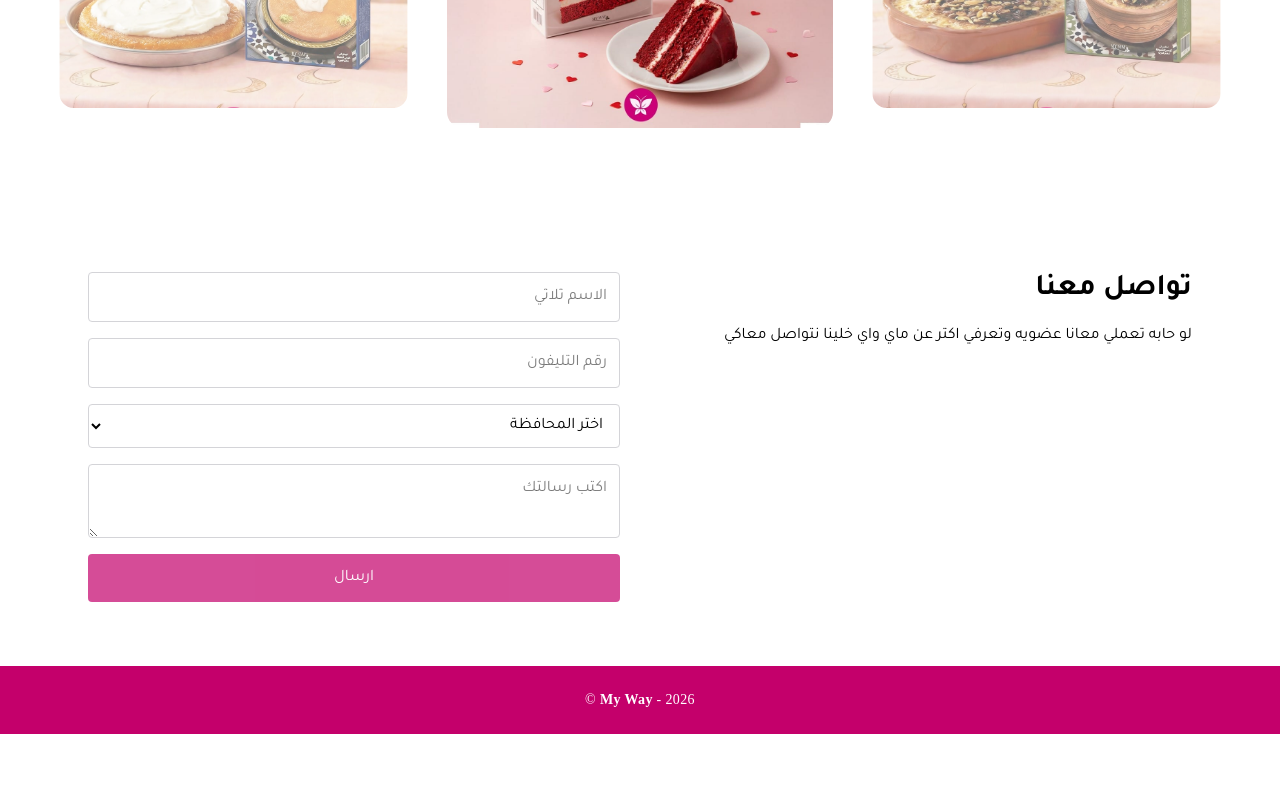
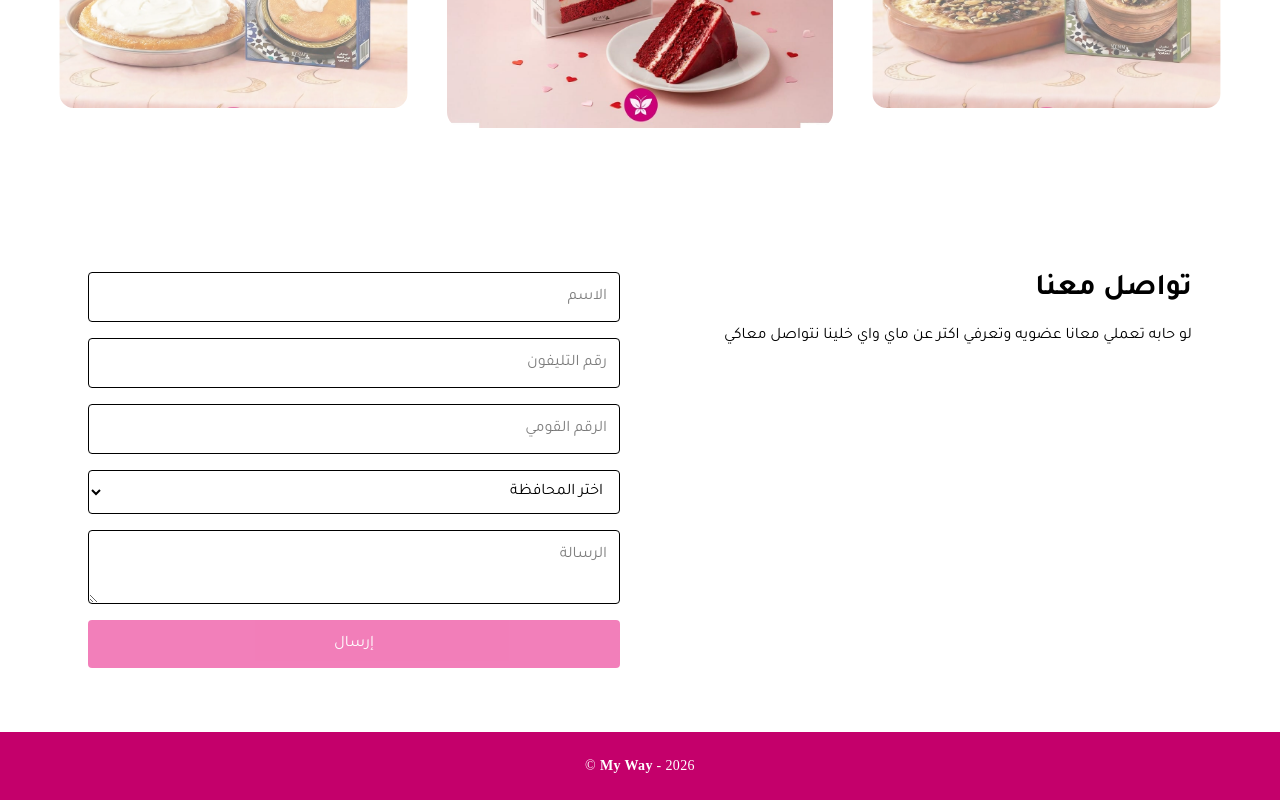
Before and after one commit to arwaahesham/My-Way, a Next.js app: page / in a window 1280 px wide. Shown: the part 2388-3188 px from the top of the page. Before the commit the page ends 3122 px from the top, so only its background shows below. Built offline with nearby package versions, Linux system fonts and the light colour scheme; no server answers.

Commit message:
new update

```diff
--- a/src/components/Contact.jsx
+++ b/src/components/Contact.jsx
@@ -1,63 +1,75 @@
 'use client'
+
 import { useRef, useState } from "react";
 import { motion } from "framer-motion";
 import emailjs from "@emailjs/browser";
 
 function Contact() {
-  const form = useRef();
+  const form = useRef(null);
+
   const [loading, setLoading] = useState(false);
   const [success, setSuccess] = useState(false);
   const [error, setError] = useState(null);
   const [formValid, setFormValid] = useState(false);
 
+  // ✅ FIXED: safe validation using FormData
   const handleChange = () => {
-    const name = form.current.user_name.value.trim() !== "";
-    const phone = form.current.user_phone.value.replace(/\D/g, "").length === 11;
-    const city = form.current.user_city.value.trim() !== "";
-    const message = form.current.message.value.trim() !== "";
-    setFormValid(name && phone && city && message);
+    const data = new FormData(form.current);
+
+    const name = (data.get("user_name") || "").trim() !== "";
+    const phone = (data.get("user_phone") || "").replace(/\D/g, "").length === 11;
+    const id = (data.get("user_id") || "").replace(/\D/g, "").length === 14;
+    const city = (data.get("user_city") || "").trim() !== "";
+    const message = (data.get("message") || "").trim() !== "";
+
+    setFormValid(name && phone && id && city && message);
   };
 
+  // ✅ FIXED phone input
   const handlePhoneChange = (e) => {
-    const value = e.target.value.replace(/\D/g, "");
-    e.target.value = value;
+    e.target.value = e.target.value.replace(/\D/g, "");
     handleChange();
   };
 
-  const sendEmail = (e) => {
+  // 🔥 FIXED: safer EmailJS call (no sendForm issues in Next.js)
+  const sendEmail = async (e) => {
     e.preventDefault();
     setError(null);
+
     if (!formValid) return;
 
-    setLoading(true);
-    setSuccess(false);
+    try {
+      setLoading(true);
 
-    // It's best practice to store these IDs in environment variables
-    // Create a .env.local file in your root directory and add:
-    // NEXT_PUBLIC_EMAILJS_SERVICE_ID=your_service_id
-    // NEXT_PUBLIC_EMAILJS_TEMPLATE_ID=your_template_id
-    // NEXT_PUBLIC_EMAILJS_PUBLIC_KEY=your_public_key
-    emailjs
-      .sendForm(
+      const data = new FormData(form.current);
+
+      const templateParams = {
+        user_name: data.get("user_name"),
+        user_phone: data.get("user_phone"),
+        user_id: data.get("user_id"),
+        user_city: data.get("user_city"),
+        message: data.get("message"),
+      };
+
+      const result = await emailjs.send(
         process.env.NEXT_PUBLIC_EMAILJS_SERVICE_ID || "service_yix7yj9",
         process.env.NEXT_PUBLIC_EMAILJS_TEMPLATE_ID || "template_xnfu81e",
-        form.current,
+        templateParams,
         process.env.NEXT_PUBLIC_EMAILJS_PUBLIC_KEY || "IVjACImzdWKMPpbyw"
-      )
-      .then(
-        (result) => {
-          console.log(result.text);
-          setLoading(false);
-          setSuccess(true);
-          form.current.reset();
-          setFormValid(false);
-        },
-        (error) => {
-          console.log(error.text);
-          setLoading(false);
-          setError("حدث خطأ أثناء الإرسال. يرجى المحاولة مرة أخرى.");
-        }
       );
+
+      console.log("SUCCESS:", result.text);
+
+      setSuccess(true);
+      form.current.reset();
+      setFormValid(false);
+
+    } catch (err) {
+      console.log("ERROR:", err);
+      setError(err?.text || "حدث خطأ أثناء الإرسال");
+    } finally {
+      setLoading(false);
+    }
   };
 
   return (
@@ -66,66 +78,65 @@ function Contact() {
       className="py-16 relative w-full"
       initial={{ opacity: 0, y: 60 }}
       whileInView={{ opacity: 1, y: 0 }}
-      transition={{ duration: 0.6, ease: "easeOut" }}
+      transition={{ duration: 0.6 }}
       viewport={{ once: true, amount: 0.2 }}
     >
       <div className="max-w-6xl mx-auto px-6 flex flex-col md:flex-row gap-10">
-        <div className="flex-1 order-0 md:order-1">
+
+        <div className="flex-1">
           <h2 className="text-3xl font-bold mb-4">تواصل معنا</h2>
-          <p className="mb-4">
-            لو حابه تعملي معانا عضويه وتعرفي اكتر عن ماي واي خلينا نتواصل معاكي
-          </p>
+          <p>لو حابه تعملي معانا عضويه وتعرفي اكتر عن ماي واي خلينا نتواصل معاكي</p>
         </div>
 
-        <div className="flex-1 order-1 md:order-2">
+        <div className="flex-1">
+
           {success ? (
-            <div className="bg-green-100 border-r-4 border-green-500 text-green-800 p-6 rounded-lg flex flex-col items-center justify-center h-full text-center shadow-md dark:bg-green-900/30 dark:text-green-300">
-              <h3 className="font-bold text-2xl">تم الإرسال بنجاح!</h3>
-              <p className="mt-3 text-lg">شكراً لتواصلك معنا. سيتم التواصل معك في أقرب وقت ممكن.</p>
-            </div>
+         <div className="border border-zinc-300 dark:border-zinc-700 p-6 rounded-lg flex flex-col items-center justify-center h-full text-center shadow-md bg-transparent">
+          <h3 className="font-bold text-2xl text-[#C4006B]">
+          تم الإرسال بنجاح!
+          </h3>
+          <p className="mt-3 text-lg text-zinc-700 dark:text-zinc-300">
+      شكراً لتواصلك معنا. سيتم التواصل معك في أقرب وقت ممكن.
+          </p>
+    </div>
           ) : (
-            <form
-              ref={form}
-              onSubmit={sendEmail}
-              className="flex flex-col gap-4"
-            >
-              <label htmlFor="user_name" className="sr-only">الاسم ثلاثي</label>
+            <form ref={form} onSubmit={sendEmail} className="flex flex-col gap-4">
+
               <input
-                id="user_name"
-                type="text"
                 name="user_name"
-                placeholder="الاسم ثلاثي"
-                className="p-3 border rounded bg-transparent border-zinc-300 dark:border-zinc-600 focus:ring-2 focus:ring-[#C4006B] focus:outline-none transition-shadow"
+                placeholder="الاسم"
+                onChange={handleChange}
+                className="p-3 border rounded"
                 required
-                onChange={handleChange}
               />
 
-              <label htmlFor="user_phone" className="sr-only">رقم التليفون</label>
               <input
-                id="user_phone"
-                type="text"
                 name="user_phone"
                 placeholder="رقم التليفون"
-                className="p-3 border rounded bg-transparent border-zinc-300 dark:border-zinc-600 focus:ring-2 focus:ring-[#C4006B] focus:outline-none transition-shadow"
+                onChange={handlePhoneChange}
+                className="p-3 border rounded"
                 required
-                onChange={handlePhoneChange}
               />
 
-              <label htmlFor="user_city" className="sr-only">المحافظة</label>
+              <input
+                name="user_id"
+                placeholder="الرقم القومي"
+                onChange={handleChange}
+                className="p-3 border rounded"
+                required
+              />
+
               <select
-                id="user_city"
                 name="user_city"
-                className="p-3 border rounded bg-transparent border-zinc-300 dark:border-zinc-600 focus:ring-2 focus:ring-[#C4006B] focus:outline-none transition-shadow"
+                onChange={handleChange}
+                className="p-3 border rounded"
+                defaultValue=""
                 required
-                defaultValue=""
-                onChange={handleChange}
               >
-                <option value="" disabled hidden>
-                  اختر المحافظة
-                </option>
+                <option value="" disabled>اختر المحافظة</option>
                 <option value="القاهرة">القاهرة</option>
+                <option value="الإسكندرية">الإسكندرية</option>
                 <option value="الجيزة">الجيزة</option>
-                <option value="الإسكندرية">الإسكندرية</option>
                 <option value="أسيوط">أسيوط</option>
                 <option value="اسماعيليه">اسماعيليه</option>
                 <option value="مرسى مطروح">مرسى مطروح</option>
@@ -150,56 +161,27 @@ function Contact() {
                 <option value="المحلة">المحلة</option>
               </select>
 
-              <label htmlFor="message" className="sr-only">رسالتك</label>
               <textarea
-                id="message"
                 name="message"
-                placeholder="اكتب رسالتك"
-                className="p-3 border rounded bg-transparent border-zinc-300 dark:border-zinc-600 focus:ring-2 focus:ring-[#C4006B] focus:outline-none transition-shadow"
+                placeholder="الرسالة"
+                onChange={handleChange}
+                className="p-3 border rounded"
                 required
-                onChange={handleChange}
-              ></textarea>
+              />
 
               <button
                 type="submit"
                 disabled={!formValid || loading}
-                className="bg-[#C4006B] text-white p-3 rounded hover:bg-[#A8005A] transition-colors flex items-center justify-center gap-2 disabled:opacity-70 disabled:cursor-not-allowed"
+                className="bg-pink-600 text-white p-3 rounded disabled:opacity-50"
               >
-                {loading ? (
-                  <>
-                    <svg
-                      className="animate-spin h-5 w-5 text-white"
-                      xmlns="http://www.w3.org/2000/svg"
-                      fill="none"
-                      viewBox="0 0 24 24"
-                    >
-                      <circle
-                        className="opacity-25"
-                        cx="12"
-                        cy="12"
-                        r="10"
-                        stroke="currentColor"
-                        strokeWidth="4"
-                      ></circle>
-                      <path
-                        className="opacity-75"
-                        fill="currentColor"
-                        d="M4 12a8 8 0 018-8v8z"
-                      ></path>
-                    </svg>
-                    جاري الارسال...
-                  </>
-                ) : (
-                  "ارسال"
-                )}
+                {loading ? "جاري الإرسال..." : "إرسال"}
               </button>
-              {error && (
-                <p className="text-red-500 text-center mt-2">
-                  {error}
-                </p>
-              )}
+
+              {error && <p className="text-red-500">{error}</p>}
+
             </form>
           )}
+
         </div>
       </div>
     </motion.section>
```
